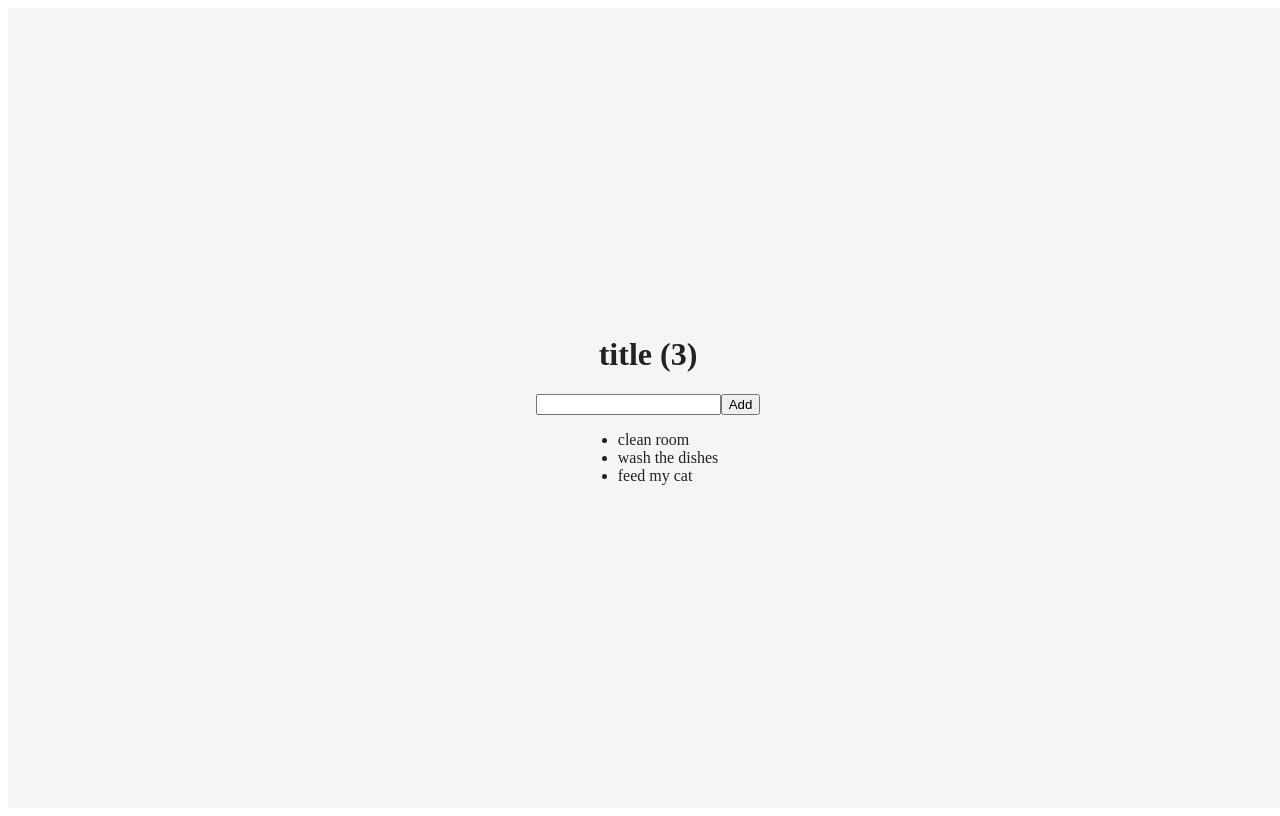
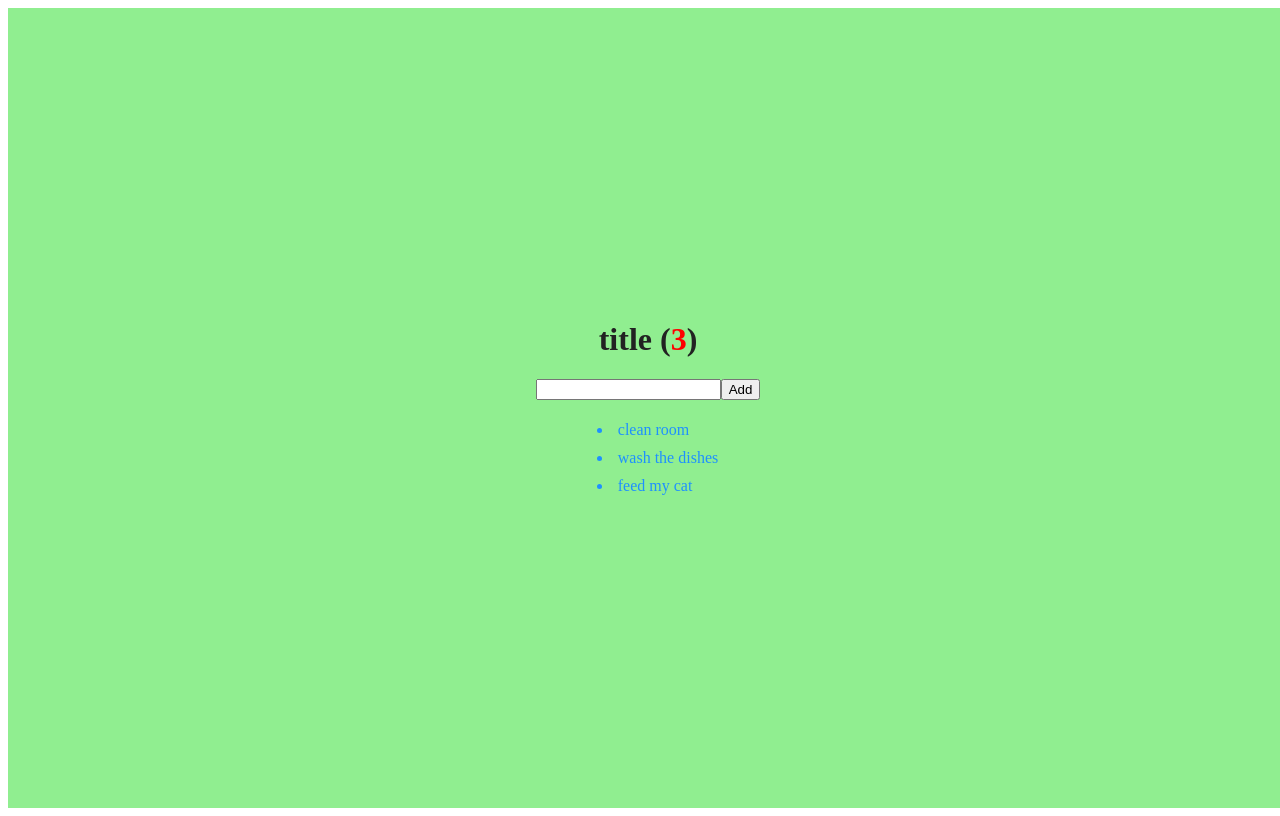
Before and after one commit to Rafal0802/zadanie-16-7, a React app: page / in a window 1280 px wide. Built offline with nearby package versions, Linux system fonts and the light colour scheme; some packages are replaced by stand-ins of ours.

Commit message:
Add and change files

```diff
--- /dev/null
+++ b/src/components/Title.css
@@ -0,0 +1,3 @@
+span {
+	color: red;
+}
--- a/src/components/Title.js
+++ b/src/components/Title.js
@@ -1,7 +1,8 @@
 import React from 'react';
+import style from './Title.css';
 
 const Title = props => (
-		<h1>{props.title} ({props.number})</h1>
+		<h1>{props.title} (<span>{props.number}</span>)</h1>
 );
 
 export default Title;
--- /dev/null
+++ b/src/components/Todo.css
@@ -0,0 +1,5 @@
+li {
+	cursor: pointer;
+	padding: 5px;
+	color: dodgerblue;
+}
--- a/src/components/Todo.js
+++ b/src/components/Todo.js
@@ -1,4 +1,5 @@
 import React from 'react';
+import style from './Todo.css';
 
 const Todo = props => (
 	<li key={props.todo.id} onClick={() => props.remove(props.todo.id)}>{props.todo.text}</li>
--- a/src/containers/App.css
+++ b/src/containers/App.css
@@ -1,5 +1,5 @@
 .TodoApp {
-	background-color: #F5F5F5;
+	background-color: lightgreen;
 	color: #222;
 	display: flex;
 	flex-direction: column;
```
